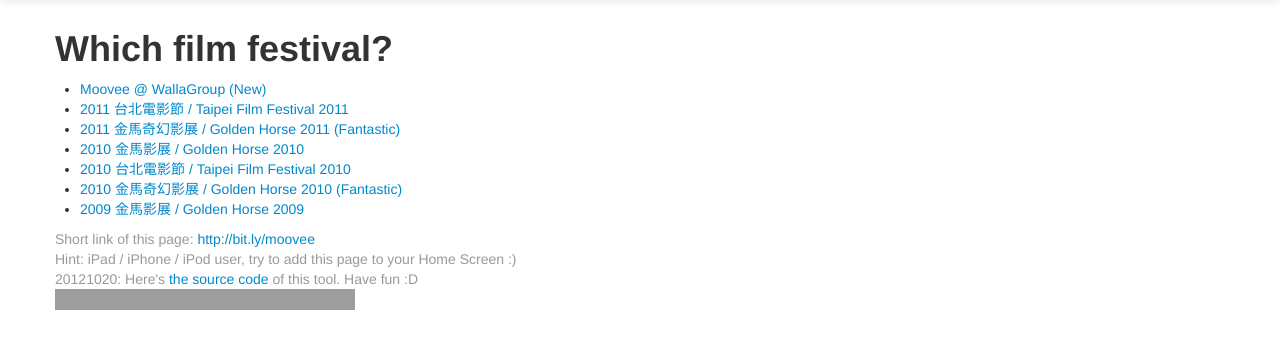
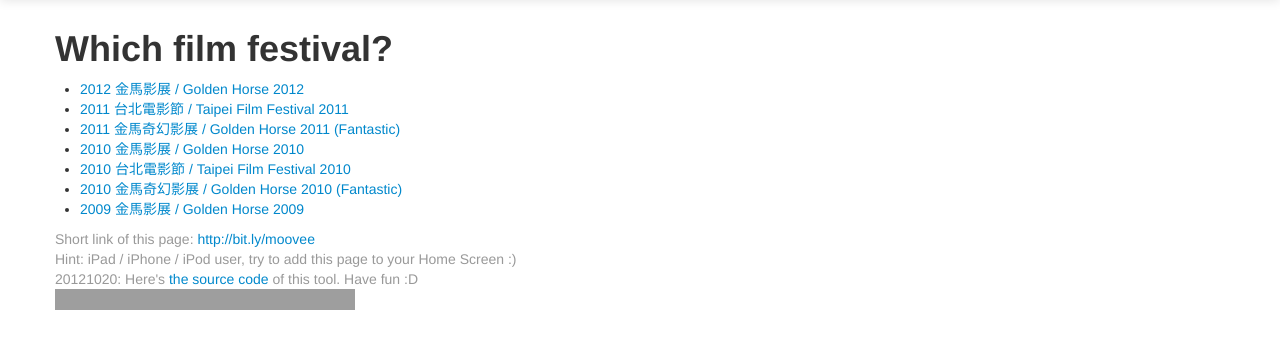
Before and after one commit to wallat/Moovee, a PHP site: page / in a window 1280 px wide. Shown: the part 41-390 px from the top of the page. Run offline with PHP 8.4, Linux system fonts and the light colour scheme; grey boxes are pictures that could not be loaded.

Commit message:
update frontpage link

```diff
--- a/index.php
+++ b/index.php
@@ -50,7 +50,7 @@
     <h1>Which film festival?</h1>
     <div id="festList">
         <ul>
-            <li><a href="http://moovee.wallagroup.com">Moovee @ WallaGroup (New)</a></li>
+            <li><a href="gh2012">2012 金馬影展 / Golden Horse 2012</a></li>
             <li><a href="tiff2011">2011 台北電影節 / Taipei Film Festival 2011</a></li>
             <li><a href="gh2011f">2011 金馬奇幻影展 / Golden Horse 2011 (Fantastic)</a></li>
             <li><a href="gh2010">2010 金馬影展 / Golden Horse 2010</a></li>
```
Also changed, not shown: 1 other file.
